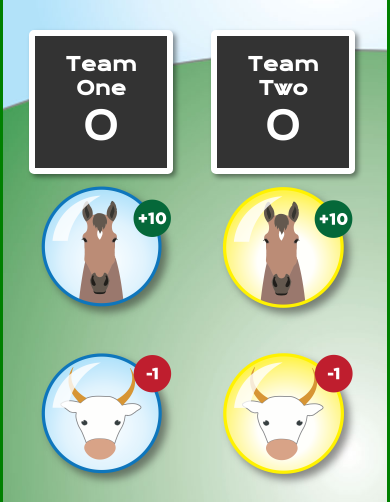
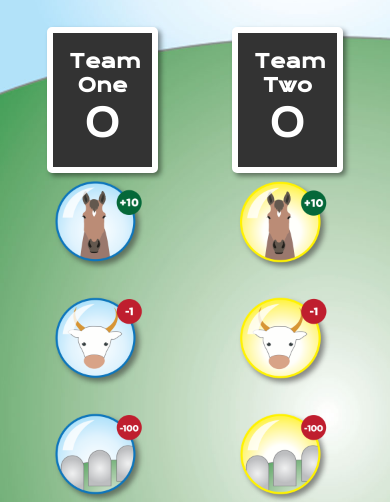
Before and after one commit to ereynolds123/Horses-Cows-Cemetery-Final, a plain HTML site: page Horses, Cows, Cemeteries Final/public/index.html in a window 390 px wide. Shown: the part 157-659 px from the top of the page. Drawn offline with nearby package versions, Linux system fonts and the light colour scheme.

Commit message:
Fixed mobile responsive issues.

```diff
--- a/Horses, Cows, Cemeteries Final/public/index.html
+++ b/Horses, Cows, Cemeteries Final/public/index.html
@@ -5,6 +5,9 @@
    <link rel="stylesheet" type="text/css" href="stylessheet.css">
    <meta content="text/html;charset=utf-8" http-equiv="Content-Type">
    <meta content="utf-8" http-equiv="encoding">
+   <meta name ="viewport"
+   content="width=device-width,
+   inital-scale=1.0">
    <link href="https://fonts.googleapis.com/css2?family=Krona+One&display=swap" rel="stylesheet">
 
 </head>
--- a/Horses, Cows, Cemeteries Final/public/stylessheet.css
+++ b/Horses, Cows, Cemeteries Final/public/stylessheet.css
@@ -2,23 +2,27 @@
 
 body {
   margin: auto;
-  border: 3px solid green;
   padding: 10px;
   background-image: url(images/road-bg.jpg);
   background-size: cover;
   font-family: "Krona One";
   text-align: center;
+  height: 100vh;
+  overflow-y: hidden;
+
 }
 
 #container {
   display: flex;
   justify-content: space-around;
+
 }
 
 #left-side {
   display: flex;
   flex-direction: column;
   width: 50%;
+  height: 60vhvh;
 }
 
 #right-side {
@@ -49,8 +53,8 @@ body {
   padding: 1em;
   border-radius: 5px;
   border: 6px solid white;
-  width: 160px;
-  height: 80px;
+  width: 10vw;
+  height: 9vh;
   margin-bottom: 1em;
   display: inline-block;
   -webkit-box-shadow: 3px 3px 5px 0px rgba(0, 0, 0, 0.44);
@@ -81,30 +85,28 @@ p {
 }
 
 .gameplaybutton {
-  width: 200px;
-  height: 200px;
+  height: 10vh;
   margin: 0 auto 1em auto;
 }
 
 /* First breakpoint, elimates the road */
-@media only screen and (max-width: 675px) {
+@media only screen and (max-width: 700px) {
   body {
     background: url(images/road-bg-sm.jpg);
     background-size: cover;
   }
   .teamBox {
-    width: 100px;
+    width: 17vw;
+    height: 14vh;
+    margin-bottom: 0px;
+    padding-bottom: 0px;
+  }
+
+  .gameplaybutton {
     height: 100px;
+    margin: 0 auto 1em auto;
   }
  #instructionsButton{
    font-size: 1em;
  }
 }
-
-/* Second breakpoint */
-@media only screen and (max-width: 550px) {
-  .gameplaybutton {
-    width: 150px;
-    height: 150px;
-  }
-}
```
